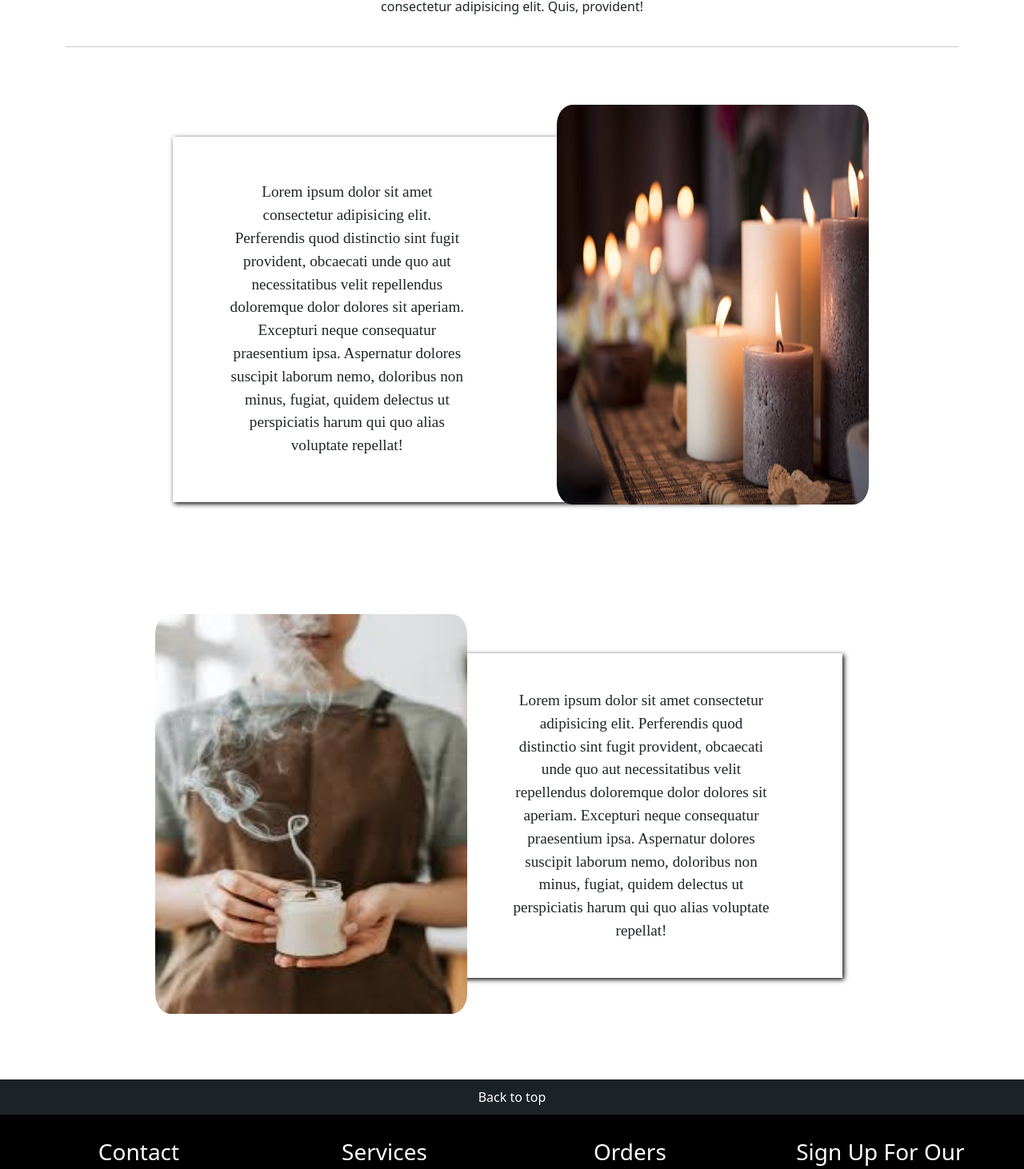
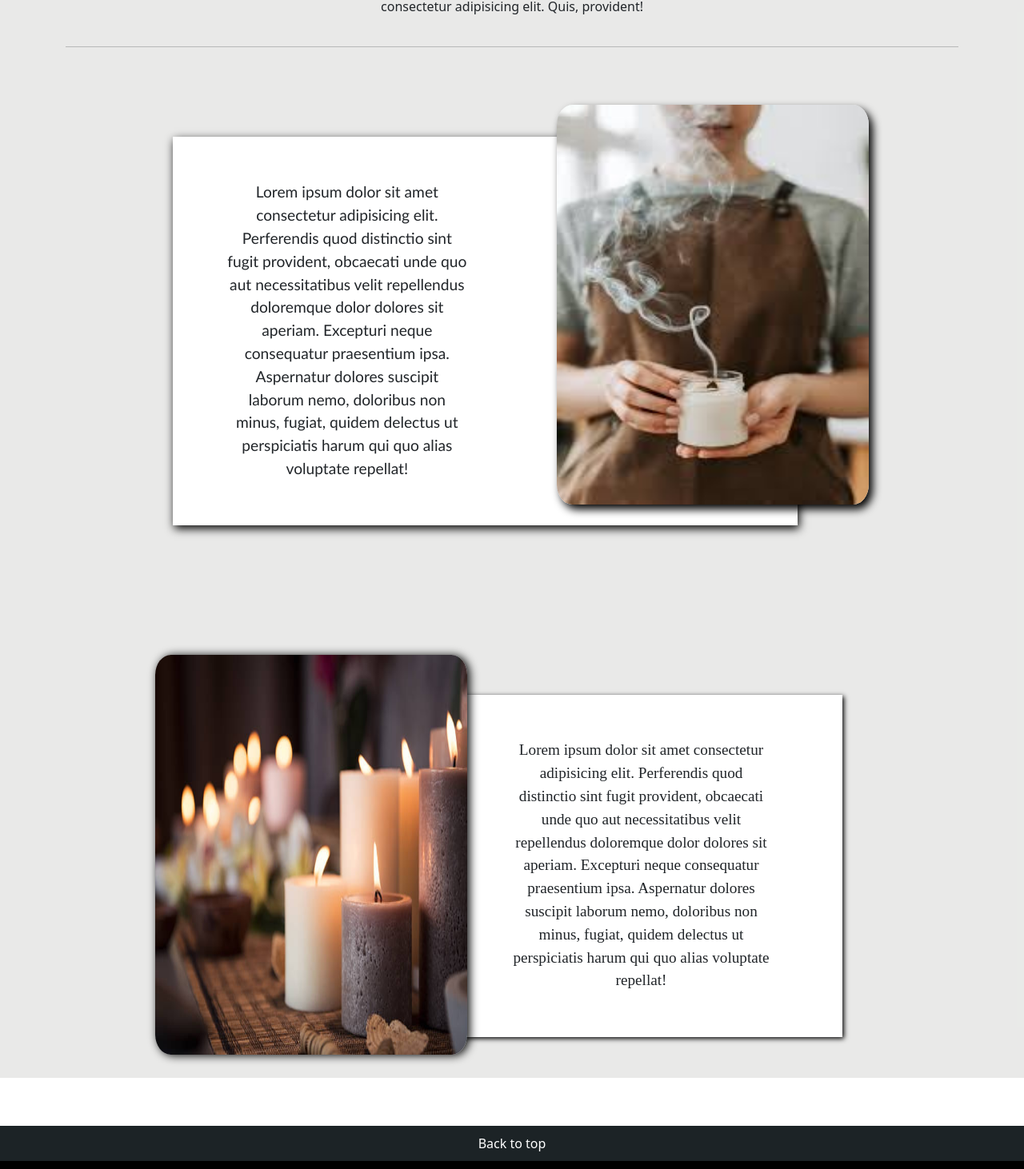
Before and after one commit to ChitranshGhai/Team-Project, a React (Create React App) app: page /OurStory in a window 1280 px wide. Shown: the part 240-1702 px from the top of the page at 80% size. Built offline with nearby package versions, Linux system fonts and the light colour scheme; a web font is replaced by a local one.

Commit message:
styling changes in Ourstory

```diff
--- a/src/Components/OurStoryPage/ourStory.jsx
+++ b/src/Components/OurStoryPage/ourStory.jsx
@@ -1,45 +1,24 @@
-import React from "react";
-import candles from "../Images/candles.jpg";
-import candle1 from "../Images/image1.jpeg";
-import "./story.css";
+import React from 'react'
+import candles from '../Images/image1.jpeg'
+import candle1 from '../Images/candles.jpg'
+import './story.css';
 function OurStory() {
   return (
-    <>
-      {/* <div id="main_head" className='azh-content-wrapper az-enable-transition'>
-        <img src={candles} alt="" />
-    </div> */}
+    <div className='whole'>
     <div className="container">
     <div className="story">
         <h1>Our Story</h1>
-          <p>
-            Lorem ipsum, dolor sit amet consectetur adipisicing elit. Odit,
-            ipsam?Lorem ipsum dolor sit amet consectetur adipisicing elit. Quis,
-            provident!
-          </p>
+        <p>Lorem ipsum, dolor sit amet consectetur adipisicing elit. Odit, ipsam?Lorem ipsum dolor sit amet consectetur adipisicing elit. Quis, provident!</p>
     </div>
     <hr />
-        <div className="first">
+    <div className="first" >
     <img src={candles} alt="" data-aos="fade-left" />
     </div>
-        <p className="para1">
-          Lorem ipsum dolor sit amet consectetur adipisicing elit. Perferendis
-          quod distinctio sint fugit provident, obcaecati unde quo aut
-          necessitatibus velit repellendus doloremque dolor dolores sit aperiam.
-          Excepturi neque consequatur praesentium ipsa. Aspernatur dolores
-          suscipit laborum nemo, doloribus non minus, fugiat, quidem delectus ut
-          perspiciatis harum qui quo alias voluptate repellat!
-        </p>
-        <img src={candle1} alt="" className="second" data-aos="fade-right" />
-        <p className="para2">
-          Lorem ipsum dolor sit amet consectetur adipisicing elit. Perferendis
-          quod distinctio sint fugit provident, obcaecati unde quo aut
-          necessitatibus velit repellendus doloremque dolor dolores sit aperiam.
-          Excepturi neque consequatur praesentium ipsa. Aspernatur dolores
-          suscipit laborum nemo, doloribus non minus, fugiat, quidem delectus ut
-          perspiciatis harum qui quo alias voluptate repellat!
-        </p>
+    <p className='para1'>Lorem ipsum dolor sit amet consectetur adipisicing elit. Perferendis quod distinctio sint fugit provident, obcaecati unde quo aut necessitatibus velit repellendus doloremque dolor dolores sit aperiam. Excepturi neque consequatur praesentium ipsa. Aspernatur dolores suscipit laborum nemo, doloribus non minus, fugiat, quidem delectus ut perspiciatis harum qui quo alias voluptate repellat!</p>
+    <img src={candle1} alt="" className='second' data-aos="fade-right"/>
+    <p className='para2'>Lorem ipsum dolor sit amet consectetur adipisicing elit. Perferendis quod distinctio sint fugit provident, obcaecati unde quo aut necessitatibus velit repellendus doloremque dolor dolores sit aperiam. Excepturi neque consequatur praesentium ipsa. Aspernatur dolores suscipit laborum nemo, doloribus non minus, fugiat, quidem delectus ut perspiciatis harum qui quo alias voluptate repellat!</p>
     </div>
-    </>
-  );
+    </div>
+  )
 }
-export default OurStory;
+export default OurStory
--- a/src/Components/OurStoryPage/story.css
+++ b/src/Components/OurStoryPage/story.css
@@ -1,8 +1,10 @@
-
+.whole{
+    background-color:rgba(231, 232, 230, 0.917);
+}
 
 .container{
-    /* padding-right: 10px;
-    padding-left: 10px; */
+    padding-right: 10%;
+    padding-left: 10%;
     margin-left: 0px;
     margin-right: 0px;
     box-sizing: border-box;
@@ -10,7 +12,7 @@
     border: 1px black;
 }
 .story {
-    /* padding: 50px; */
+    padding: 50px;
     text-align: center;
     padding: 35px 180px 6px;
     position: relative;
@@ -32,6 +34,7 @@
     margin-top: 5%;
     border-radius: 5%;
     border: 2cap;
+    box-shadow: 5px 6px 11px black;
 
 }
 .para1{
@@ -45,9 +48,10 @@ padding-left: 6%;
 padding-right: 8%;
 padding-top: 5%;
 padding-bottom: 5%;
-font-family:cursive;
+font-family:'Trebuchet MS', 'Lucida Sans Unicode', 'Lucida Grande', 'Lucida Sans', Arial, sans-serif;
 font-size: larger;
-box-shadow: 2px 2px 6px black;
+box-shadow: 2px 4px 11px black;
+background-color: #ffffff;
 }
 .second{
     width:390px;
@@ -57,21 +61,23 @@ box-shadow: 2px 2px 6px black;
     margin-left: 10%;
     margin-bottom: 2%;
     border-radius: 5%;
-    margin-top: 8%;
-    border: 2cap;
+    margin-top: 10%;
+    border: 2cap black;
+    box-shadow: 3px 1px 12px black;
 }
 .para2{
     width: 75%;
-    font-family:cursive;
+    font-family:Arbutus Slab;
 font-size: larger;
 text-align: center;
 margin: 51px;
 margin-left: 12%;
-margin-top: 17%;
+margin-top: 19%;
 padding: 4%;
 padding-right: 8%;
 padding-left: 8%;
-/* padding-top: 5%; */
-/* padding-bottom: 5%; */
+padding-top: 5%;
+ padding-bottom: 5%;
 box-shadow: 2px 2px 6px black;
+background-color: #ffffff;
 }
```
Lines whose indentation alone changed are shown as unchanged.
